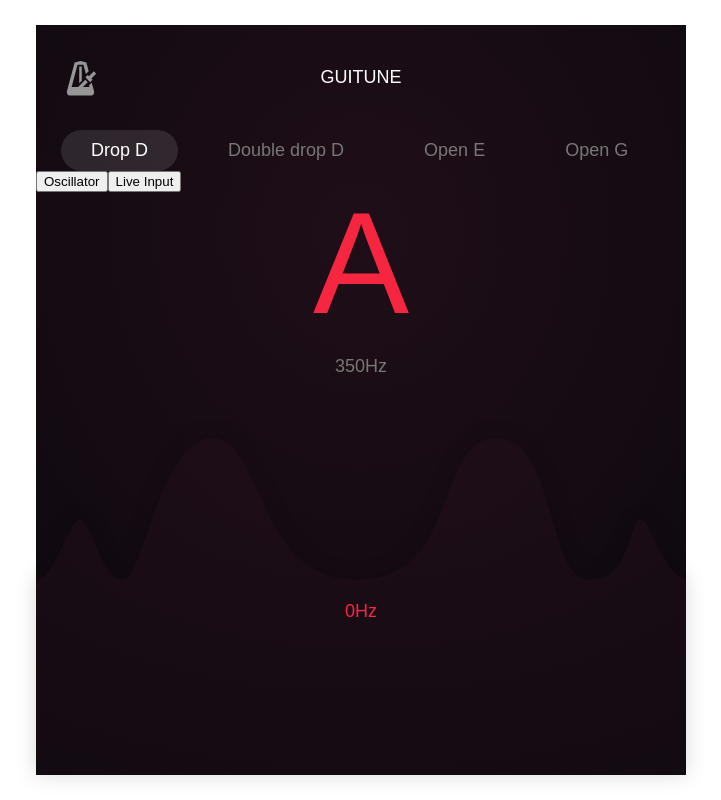
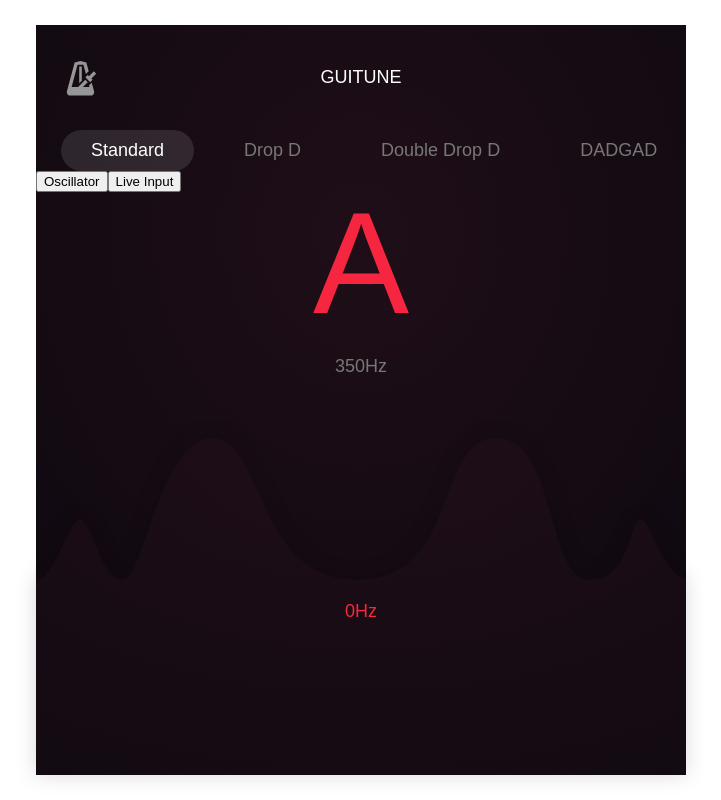
Before and after one commit to Odisseuss/guitar-tuner-metronome, a React (Create React App) app: page / in a window 1280 px wide. Shown: the whole page, without its empty margins (279-1000 px from the left). Built offline with nearby package versions, Linux system fonts and the light colour scheme; a web font is replaced by a local one.

Commit message:
Import tunings from newly created file

```diff
--- a/src/components/Buttons.tsx
+++ b/src/components/Buttons.tsx
@@ -1,6 +1,7 @@
 import * as React from "react";
 import styled from "styled-components";
 import Button from "./Button";
+import tunings from "../tunings";
 
 let StyledContainer = styled.div`
   width: calc(100% - 30px);
@@ -15,7 +16,7 @@ let StyledContainer = styled.div`
   }
 `;
 export interface ButtonsProps {}
-let Tunings = ["Drop D", "Double drop D", "Open E", "Open G", "Open A"];
+let Tunings = Object.keys(tunings);
 const Buttons: React.FunctionComponent<ButtonsProps> = React.memo(() => {
   let [selected, setSelected] = React.useState(0);
   let buttons = Tunings.map((tuning, index) => {
```
